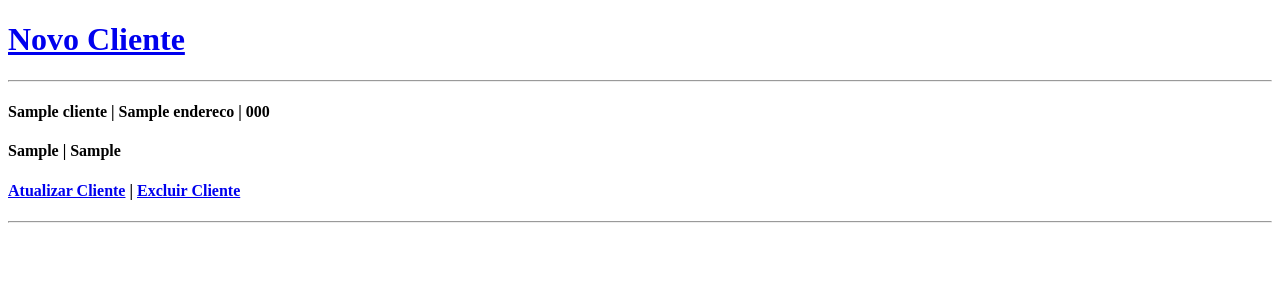
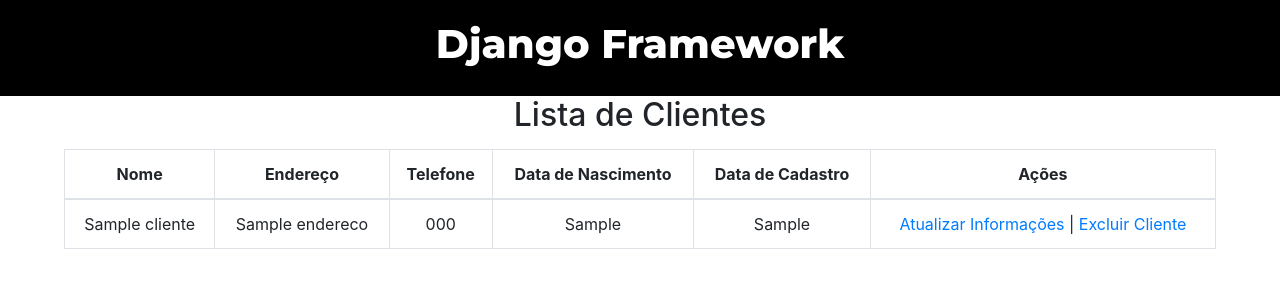
Before and after one commit to phdfreitas/crud-cliente, a Django app: template cliente/application/templates/cliente/listarClientes.html in a window 1280 px wide. Shown: the top 300 px of the page. Run offline with Django 3.2, Linux system fonts and the light colour scheme; the template is opened without the code that fills it: most values are stand-ins (such as "Sample title", 1, 10 or a date in 2020).

Commit message:
Layout Inicial

```diff
--- a/cliente/application/templates/cliente/listarClientes.html
+++ b/cliente/application/templates/cliente/listarClientes.html
@@ -5,14 +5,38 @@
 {% endblock title %}
 
 {% block content %}
-    {% for cliente in object_list %}
-        <hr>
-        <h4>{{cliente.nome}} | {{cliente.endereco}} | {{cliente.telefone}}</h4>
-        <h4>{{cliente.data_nascimento}} | {{cliente.data_cadastro}}</h4>
-        <h4>
-            <a href="{{cliente.get_absolute_url_update}}">Atualizar Cliente</a> |
-            <a href="{{cliente.get_absolute_url_delete}}">Excluir Cliente</a>
-        </h4>
-        <hr>
-{% endfor %}
+    <div class="listaClientes">
+        <div>
+            <h2>Lista de Clientes</h2>
+        </div>
+
+        <table class="table table-bordered">
+            <thead>
+                <tr>
+                    <th>Nome</th>
+                    <th>Endereço</th>
+                    <th>Telefone</th>
+                    <th>Data de Nascimento</th>
+                    <th>Data de Cadastro</th>
+                    <th>Ações</th>
+                </tr>
+            </thead>
+
+            <tbody>
+                {% for cliente in object_list %}
+                    <tr>
+                        <td>{{cliente.nome}}</td>
+                        <td>{{cliente.endereco}}</td>
+                        <td>{{cliente.telefone}}</td>
+                        <td>{{cliente.data_nascimento}}</td>
+                        <td>{{cliente.data_cadastro}}</td>
+                        <td>
+                            <a href="{{cliente.get_absolute_url_update}}">Atualizar Informações</a> |
+                            <a href="{{cliente.get_absolute_url_delete}}">Excluir Cliente</a>
+                        </td>
+                    </tr>
+                {% endfor %}
+            </tbody>
+        </table>
+    </div>
 {% endblock content %}
--- a/cliente/statics/css/style.css
+++ b/cliente/statics/css/style.css
@@ -0,0 +1,55 @@
+/* Login */
+    .login-title{
+        background-color: black;
+        text-align: center;
+        color: #FFFFFF;
+        padding: 20px;
+        font-family: 'Montserrat', sans-serif;
+    }
+
+    .login-title h1{
+        font-size: 40px;
+    }
+
+    .login{
+        border: 1px solid #000;
+        width: 600px;
+        margin: 100px auto;
+    }
+
+    .login h2{
+        margin: 10px auto;
+        width: 500px;
+        text-align: center;
+        border-bottom: 1px solid #000;
+        padding-bottom: 5px;
+    }
+
+    .login div.dados-form{
+        text-align: center;
+    }
+
+    .login form{
+        margin: 25px auto;
+        list-style-type: none;
+        width: 400px;
+    }
+
+    .login div.button{
+        text-align: center;
+    }
+
+/* Fim Login */
+
+/* Listar */
+    .listaClientes{
+        width: 90%;
+        margin: auto;
+        text-align: center;
+    }
+
+    .listaClientes h2{
+        margin-bottom: 15px;
+    }
+
+/* Fim Listar */
--- a/cliente/statics/js/script.js
+++ b/cliente/statics/js/script.js
@@ -0,0 +1,16 @@
+function addBootstrapClass(){
+
+    const fields = [
+        document.getElementById("id_username"),
+        document.getElementById("id_password"),
+    ]
+
+    for(let i = 0; i < fields.length; i++){
+        if(fields[i] !== null) {
+            console.log(fields[i].classList)
+            if (fields[i].classList) fields[i].classList.add('form-control')
+            else fields[i].className += 'form-control'
+        }
+    }
+}
+addBootstrapClass()
--- a/cliente/templates/base.html
+++ b/cliente/templates/base.html
@@ -8,20 +8,55 @@
     <!-- CSS e Links Externos-->
     <link rel="stylesheet" href="{% static 'css/style.css' %}">
 
+    <!-- Bootstrap CSS -->
+    <link rel="stylesheet" href="https://cdn.jsdelivr.net/npm/bootstrap@4.5.3/dist/css/bootstrap.min.css" integrity="sha384-TX8t27EcRE3e/ihU7zmQxVncDAy5uIKz4rEkgIXeMed4M0jlfIDPvg6uqKI2xXr2" crossorigin="anonymous">
+
+    <!-- Fontes -->
+    <link rel="preconnect" href="https://fonts.gstatic.com">
+    <link href="https://fonts.googleapis.com/css2?family=Montserrat:wght@800&display=swap" rel="stylesheet">
+
 </head>
 <body>
     {% if user.is_authenticated %}
-        <span>Bem-vindo, {{user.username}}</span>
-        <span> <a href="{% url 'logout' %}">Sair</a> </span>
+        <header>
+            <nav class="navbar navbar-expand-sm navbar-light navbar-color">
+                <button class="navbar-toggler" data-toggle="collapse" data-target="#nav-target" style="background-color: #FFFFFF;">
+                    <span class="navbar-toggler-icon" style="background-color: #FFFFFF;"></span>
+                </button>
+
+                <div id="nav-target" class="collapse navbar-collapse">
+                    <a href="/" id="pagina-inicial" class="navbar-brand" >Django Project</a>
+                        <div  class="bem-vindo">
+                            <h6>Bem-vindo, {{user.username}}</h6>
+                        </div>
+                        <ul class="navbar-nav ml-auto">
+                            <li class="nav-item">
+                                <a href="{% url 'cadastrarCliente' %}" class="menu-link">Cadastrar Cliente</a>
+                            </li>
+
+                            <li class="nav-item">
+                                <a href="{% url 'listarClientes' %}" class="menu-link">Listar Clientes</a>
+                            </li>
+
+                            <li class="nav-item">
+                                <a href="{% url 'logout' %}" class="menu-link">Sair</a>
+                            </li>
+                        </ul>
+
+                </div>
+            </nav>
+        </header>
+    {%else%}
+        <header class="login-title">
+            <h1>Django Framework</h1>
+        </header>
     {% endif %}
-
-    <div>
-        <h1><a href="{% url 'cadastrarCliente' %}">Novo Cliente</a></h1>
-    </div>
 
 
     {% block content %}
 
     {% endblock content %}
+
+    <script src="{% static 'js/script.js' %}"></script>
 </body>
 </html>
--- a/cliente/templates/registration/login.html
+++ b/cliente/templates/registration/login.html
@@ -5,7 +5,8 @@
 {% endblock title %}
 
 {% block content %}
-    <div class="row background-color">
+    <div class="row">
+        <div class="login">
             <h2>Faça seu login</h2>
             <form method="post">{% csrf_token %}
                 <div class="dados-form form-group">
@@ -17,4 +18,5 @@
                 </div>
             </form>
         </div>
+    </div>
 {% endblock content %}
```
Also changed, not shown: cliente/db.sqlite3. Lines whose indentation alone changed are shown as unchanged.
